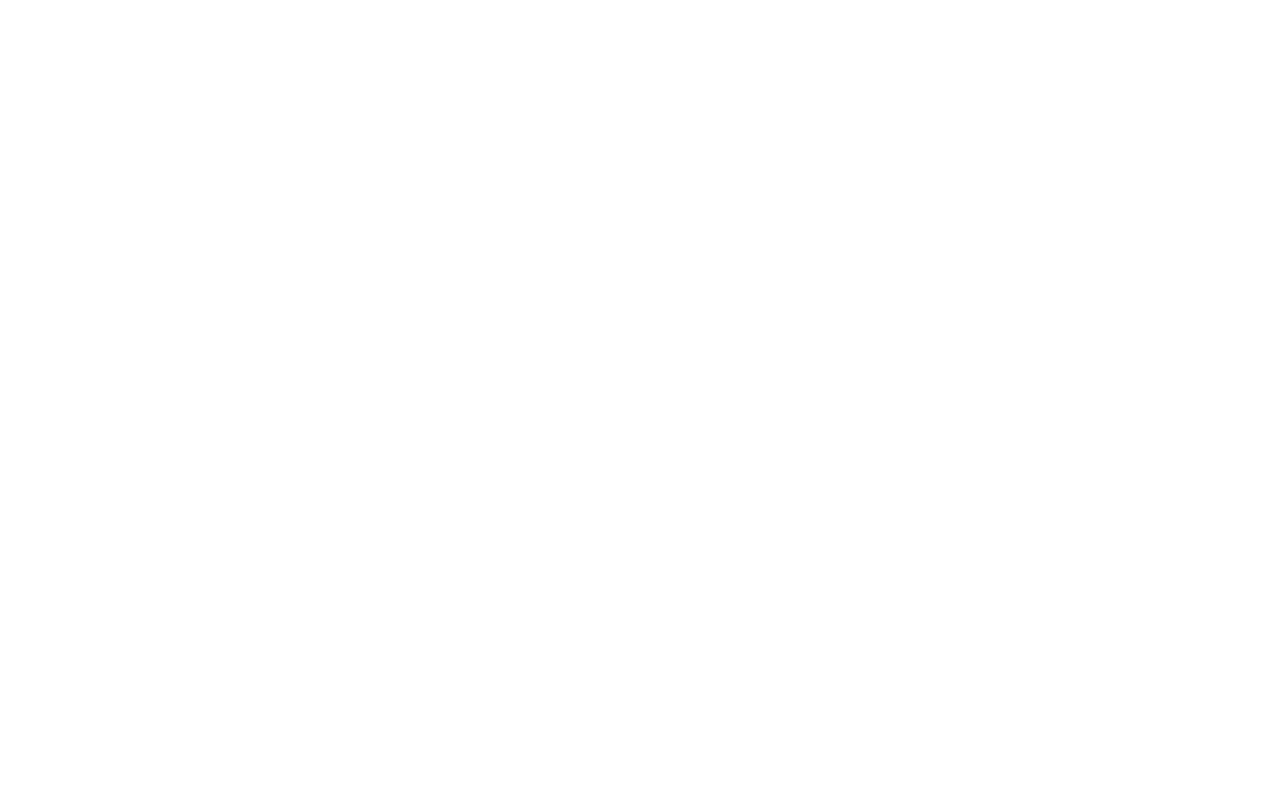
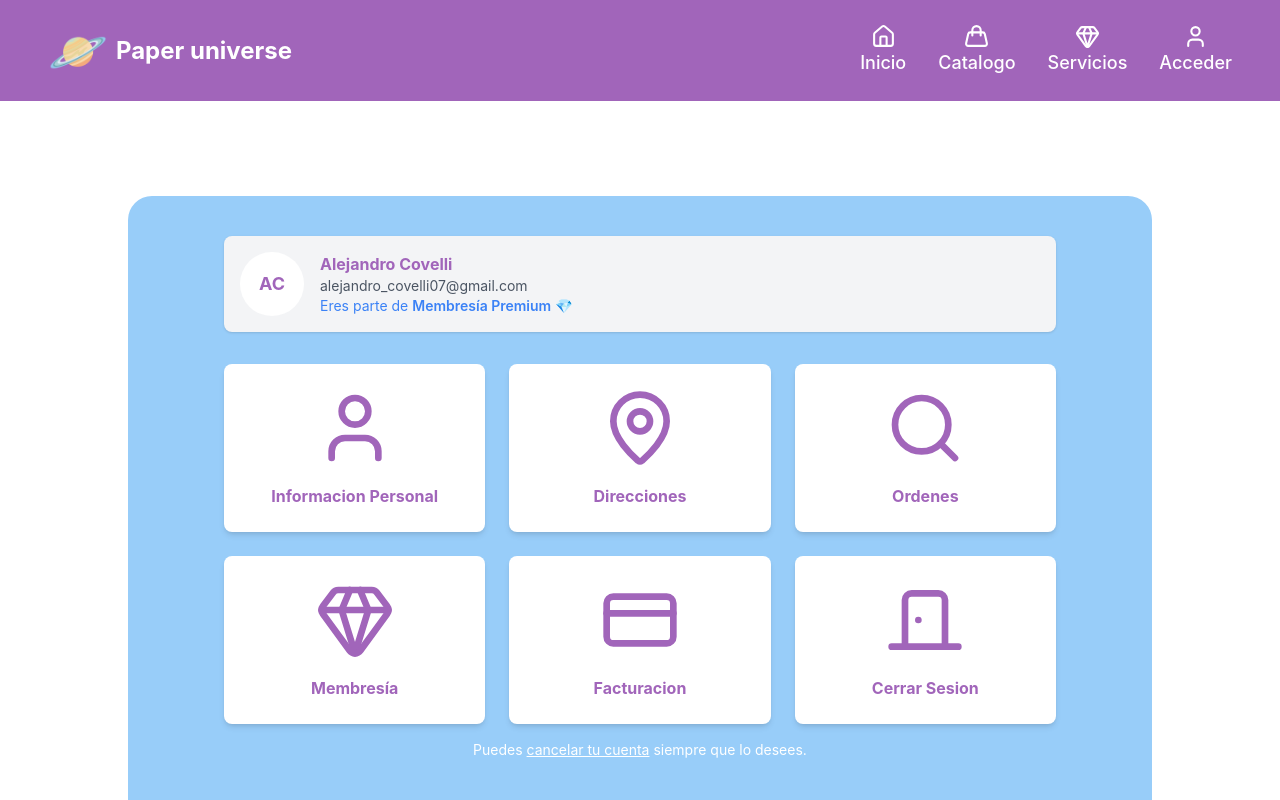
Before and after one commit to alejandrocovelli/Proyecto-Pagina-Web, a React (Vite) app in the folder client/: page /usuario in a window 1280 px wide. Before the commit this address had no page. Built offline with nearby package versions, Linux system fonts and the light colour scheme.

Commit message:
feat: :sparkles: Pagina de perfil de usuario terminada

```diff
--- a/client/src/App.jsx
+++ b/client/src/App.jsx
@@ -3,6 +3,7 @@
 import Catalogo from "./pages/catalogo.jsx"
 import Login from "./pages/login.jsx"
 import Categorias from "./pages/categorias.jsx"
+import Usuario from "./pages/usuario.jsx"
 
 function App() {
   return (
@@ -12,6 +13,7 @@
         <Route path="/login" element={<Login />} />
         <Route path="/catalogo" element={<Catalogo />} />
         <Route path="/categoria/:idCategoria" element={<Categorias />} />
+        <Route path="/usuario" element={<Usuario />} />
       </Routes>
     </BrowserRouter>
   )
--- /dev/null
+++ b/client/src/components/UsuarioCard.jsx
@@ -0,0 +1,18 @@
+export default function UsuarioCard({ name, email, isPremium = false, avatarText }) {
+    return (
+        <div className="bg-gray-100 rounded-lg p-4 flex items-center gap-4 shadow">
+            <div className="w-16 h-16 bg-white rounded-full flex items-center justify-center font-bold text-customPurple1 text-lg">
+                {avatarText}
+            </div>
+            <div>
+                <h3 className="text-customPurple1 font-bold">{name}</h3>
+                <p className="text-gray-600 text-sm">{email}</p>
+                {isPremium && (
+                    <p className="text-blue-500 text-sm">
+                        Eres parte de <span className="font-semibold">Membresía Premium</span> 💎
+                    </p>
+                )}
+            </div>
+        </div>
+    )
+}
--- /dev/null
+++ b/client/src/pages/usuario.jsx
@@ -0,0 +1,52 @@
+import Header from "../components/header"
+import UsuarioCard from "../components/UsuarioCard"
+import { User, Gem, CreditCard, DoorClosed, Search, MapPin } from "lucide-react"
+
+
+export default function Usuario() {
+    const actions = [
+        { icon: User, label: "Informacion Personal" },
+        { icon: MapPin, label: "Direcciones" },
+        { icon: Search, label: "Ordenes" },
+        { icon: Gem, label: "Membresía" },
+        { icon: CreditCard, label: "Facturacion" },
+        { icon: DoorClosed, label: "Cerrar Sesion" },
+    ]
+
+    return (
+        <div className="w-full min-h-screen flex flex-col">
+            <Header currentPage="Usuario" />
+
+            <div className="relative flex-1 pt-6 px-4 overflow-hidden flex flex-col items-center h-full">
+                    <div className="max-w-5xl relative h-full z-10 bg-customBlue3 px-24 py-10 rounded-t-3xl w-[80vw] mt-auto">
+                        {/* User Card */}
+                        <div className="mb-8">
+                            <UsuarioCard name="Alejandro Covelli" email="alejandro_covelli07@gmail.com" avatarText="AC" isPremium />
+                        </div>
+
+                        {/* Actions Grid */}
+                        <div className="grid grid-cols-1 md:grid-cols-3 gap-6 mb-4">
+                            {actions.map((action, i) => (
+                                <button
+                                key={i}
+                                    className="bg-white rounded-lg p-6 flex flex-col items-center justify-center gap-4 shadow-md hover:shadow-lg transition hover:scale-105 cursor-pointer"
+                                >
+                                    {/* renderizar componente con clases */}
+                                    <div className="text-5xl text-customPurple1">
+                                        <action.icon className="w-20 h-20" />
+                                    </div>
+                                    <span className="text-customPurple1 font-bold">{action.label}</span>
+                                </button>
+                            ))}
+                        </div>
+
+                        {/* Footer Message */}
+                        <p className="text-white text-center text-sm">
+                            Puedes <span className="underline cursor-pointer hover:font-semibold">cancelar tu cuenta</span> siempre que
+                            lo desees.
+                        </p>
+                    </div>
+            </div>
+        </div>
+    )
+}
```
